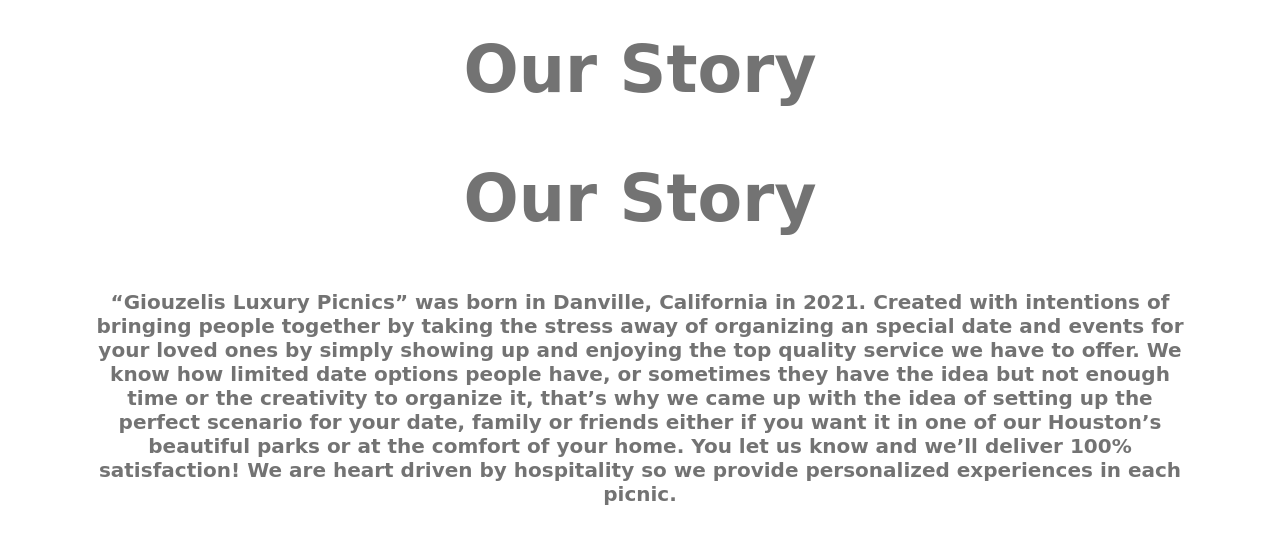
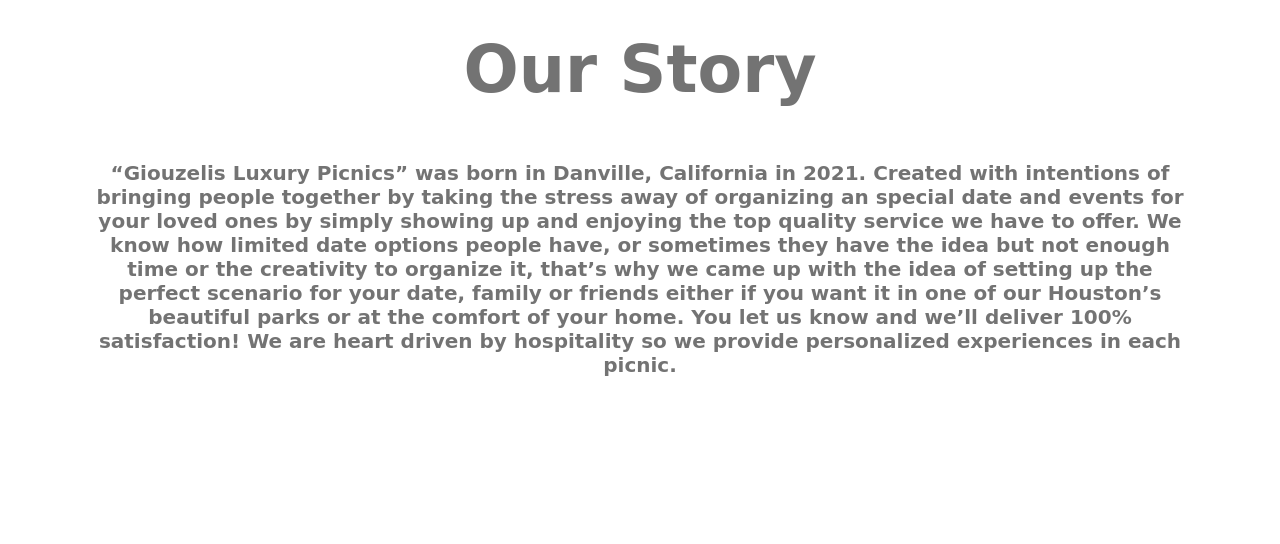
Before and after one commit to Kgiouzelis/Project-1, a plain HTML site: page about.html in a window 1280 px wide. Shown: the part 250-794 px from the top of the page. Drawn offline with Linux system fonts and the light colour scheme.

Commit message:
fix(about.html): deleted duplicate code

```diff
--- a/about.html
+++ b/about.html
@@ -16,9 +16,7 @@
     <h2>
         Our Story
     </h2>
-    <h2>
-        Our Story
-    </h2>
+
     <h3>“Giouzelis Luxury Picnics” was born in Danville, California in 2021. Created with intentions of bringing people together by taking the stress away of organizing an special date and events for your loved ones by simply showing up and enjoying the top quality service we have to offer.
 
     We know how limited date options people have, or sometimes they have the idea but not enough time or the creativity to organize it, that’s why we came up with the idea of setting up the perfect scenario for your date, family or friends either if you want it in one of our Houston’s beautiful parks or at the comfort of your home. You let us know and we’ll deliver 100% satisfaction! We are heart driven by hospitality so we provide personalized experiences in each picnic.
```
